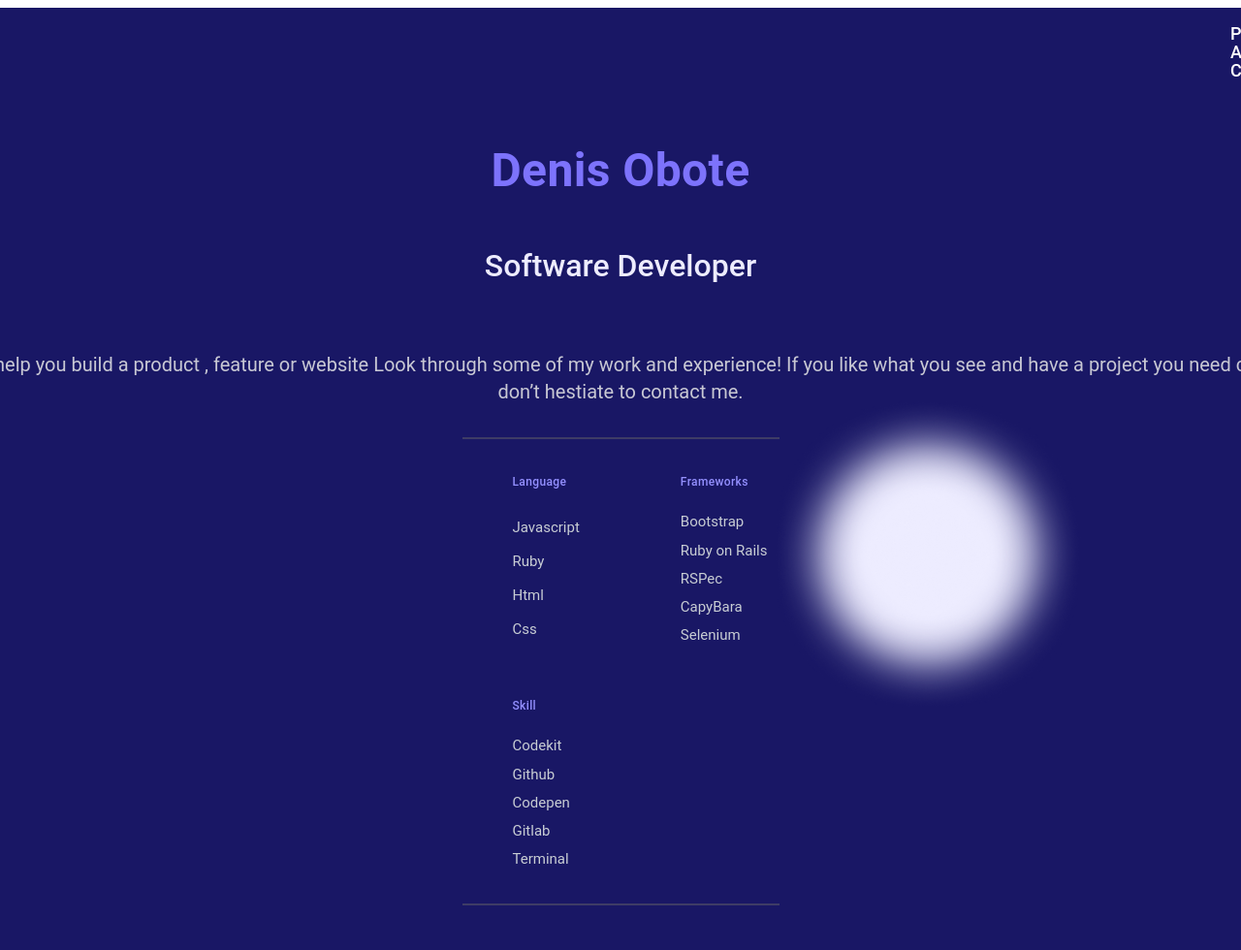
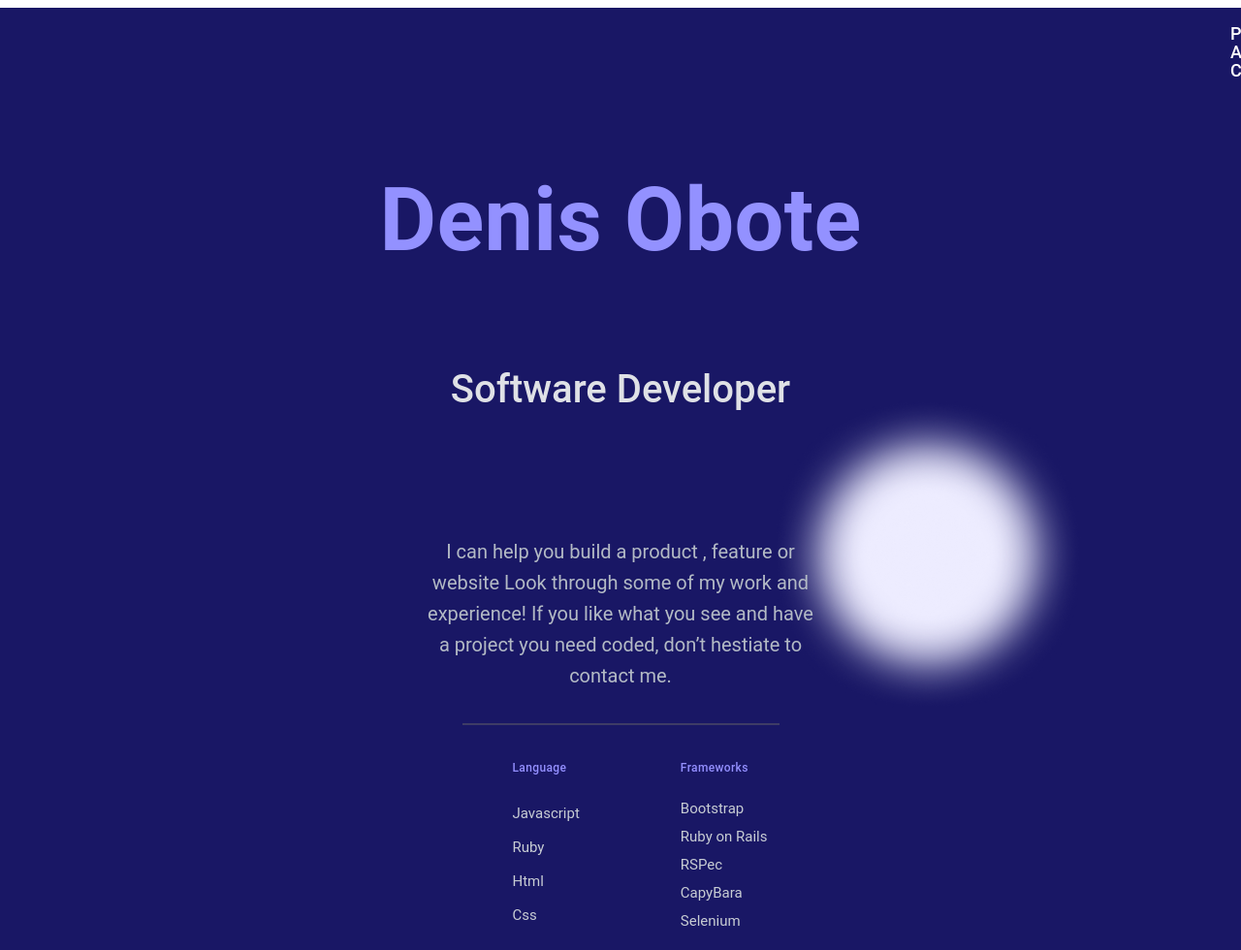
Before and after one commit to Obote/Profile, a website: page index.html in a window 1280 px wide. Shown: the top 980 px of the page at 97% size. Drawn offline with Linux system fonts and the light colour scheme.

Commit message:
Add profile style

```diff
--- a/style.css
+++ b/style.css
@@ -415,4 +415,38 @@ form > button:hover {
    }
 
 
+   .profile-container h1 {
+    font-family: Roboto, sans-serif;
+    font-style: normal;
+    font-weight: bold;
+    font-size: 90px;
+    line-height: 105px;
+    text-align: center;
+    color: #9391FF;
+   }
+
+   .profile-container h2 {
+    font-family: Roboto;
+    font-style: normal;
+    font-weight: 500;
+    font-size: 40px;
+    line-height: 47px;
+    text-align: center;
+    color: #DFE1E6;
+    padding-top: 24px;
+   }
+
+   .profile-container p {
+    font-family: Roboto;
+    font-style: normal;
+    font-weight: normal;
+    font-size: 20px;
+    line-height: 32px;
+    text-align: center;
+    color: #B3BAC5;
+    margin-top: 88px;
+    margin-left: 496.5px;
+    margin-right: 496.5px;
+   }
+
 }
```
